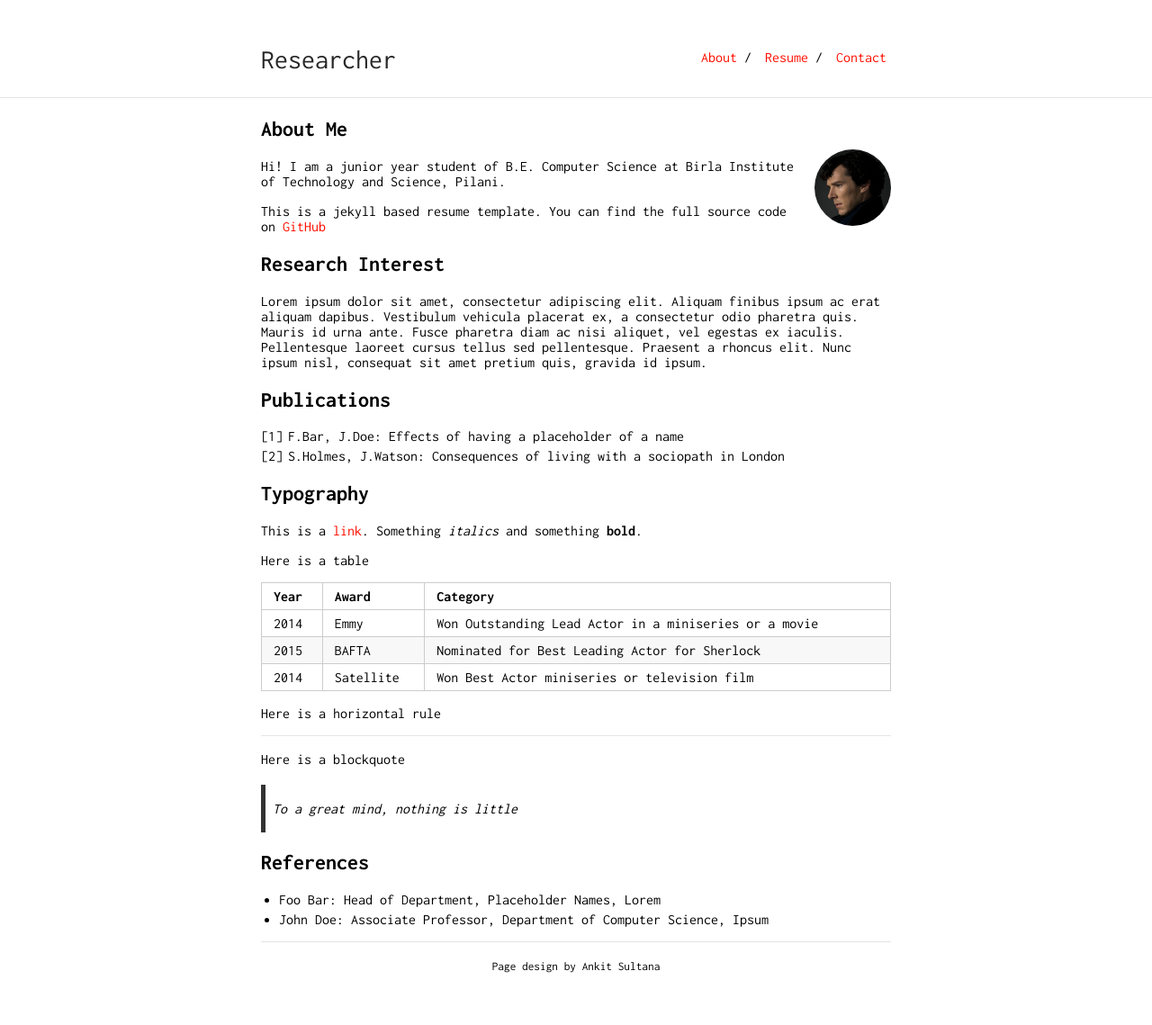
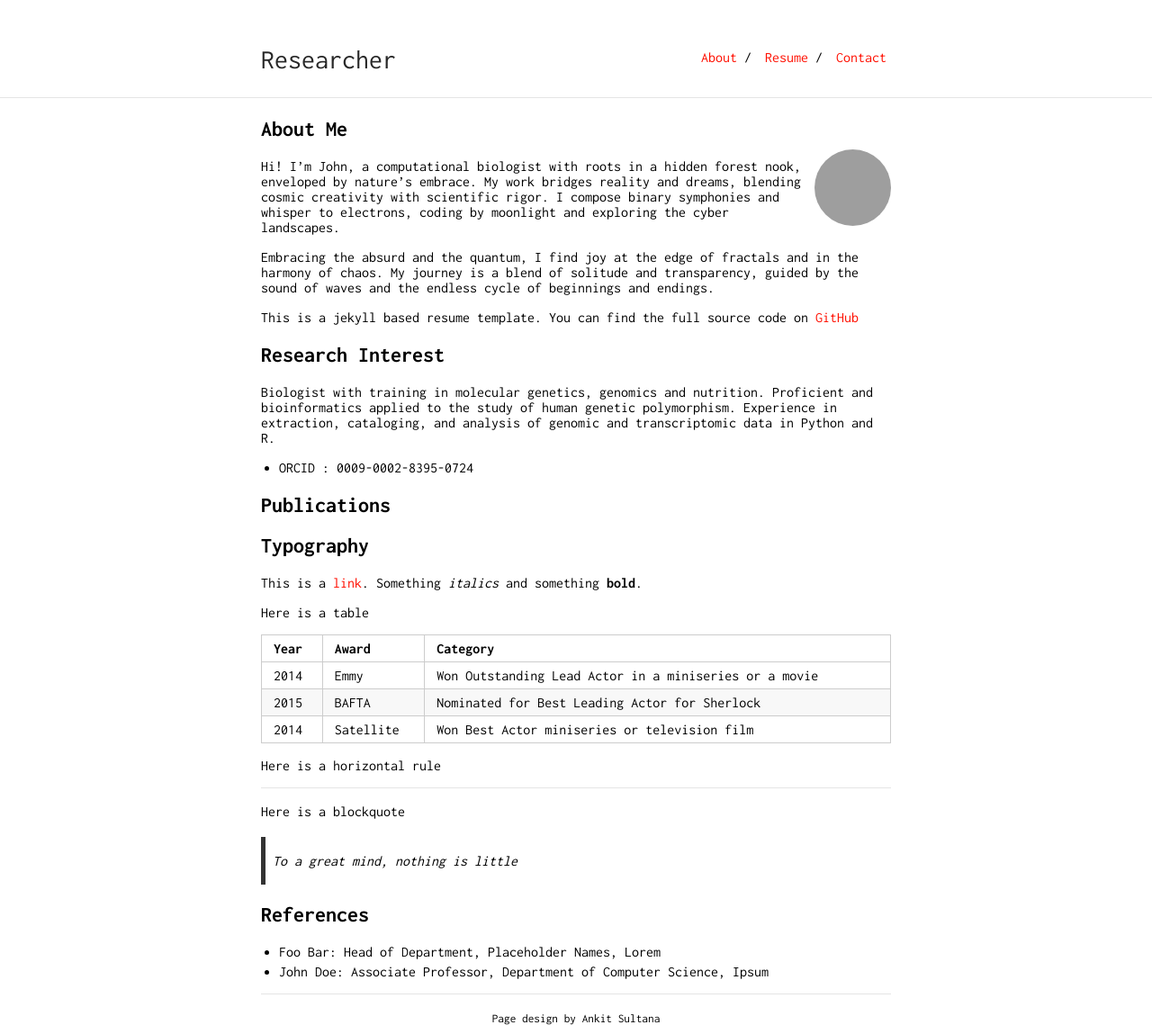
Before and after one commit to johndef64/johndef64.github.io, a Jekyll site: the page built from index.md, in a window 1280 px wide. Shown: the whole page at 90% size. Built offline with Jekyll 4.4.1, drawn with Linux system fonts in a browser that asks for light colours; our own code applies the rules of GitHub Pages for plain Markdown files; before the commit the page ends 1081 px from its top, so only the background shows below that; grey boxes are pictures that could not be loaded.

Commit message:
Update index.md

```diff
--- a/index.md
+++ b/index.md
@@ -4,20 +4,25 @@ layout: default
 
 ## About Me
 
-<img class="profile-picture" src="sherlock.jpg">
+<img class="profile-picture" src="https://avatars.githubusercontent.com/u/116732521?v=4">
 
-Hi! I am a junior year student of B.E. Computer Science at Birla Institute of Technology and Science, Pilani.
+Hi! I'm John, a computational biologist with roots in a hidden forest nook, enveloped by nature's embrace. My work bridges reality and dreams, blending cosmic creativity with scientific rigor. I compose binary symphonies and whisper to electrons, coding by moonlight and exploring the cyber landscapes.
+
+Embracing the absurd and the quantum, I find joy at the edge of fractals and in the harmony of chaos. My journey is a blend of solitude and transparency, guided by the sound of waves and the endless cycle of beginnings and endings.
 
 This is a jekyll based resume template. You can find the full source code on [GitHub](https://github.com/bk2dcradle/researcher)
 
 ## Research Interest
 
-Lorem ipsum dolor sit amet, consectetur adipiscing elit. Aliquam finibus ipsum ac erat aliquam dapibus. Vestibulum vehicula placerat ex, a consectetur odio pharetra quis. Mauris id urna ante. Fusce pharetra diam ac nisi aliquet, vel egestas ex iaculis. Pellentesque laoreet cursus tellus sed pellentesque. Praesent a rhoncus elit. Nunc ipsum nisl, consequat sit amet pretium quis, gravida id ipsum.
+Biologist with training in molecular genetics, genomics and nutrition. Proficient and bioinformatics applied to the study of human genetic polymorphism. Experience in extraction, cataloging, and analysis of genomic and transcriptomic data in Python and R.
+
+- ORCID : 0009-0002-8395-0724
 
 ## Publications
-
+<!--
 1. F.Bar, J.Doe: Effects of having a placeholder of a name
 2. S.Holmes, J.Watson: Consequences of living with a sociopath in London
+-->
 
 ## Typography
 
```
